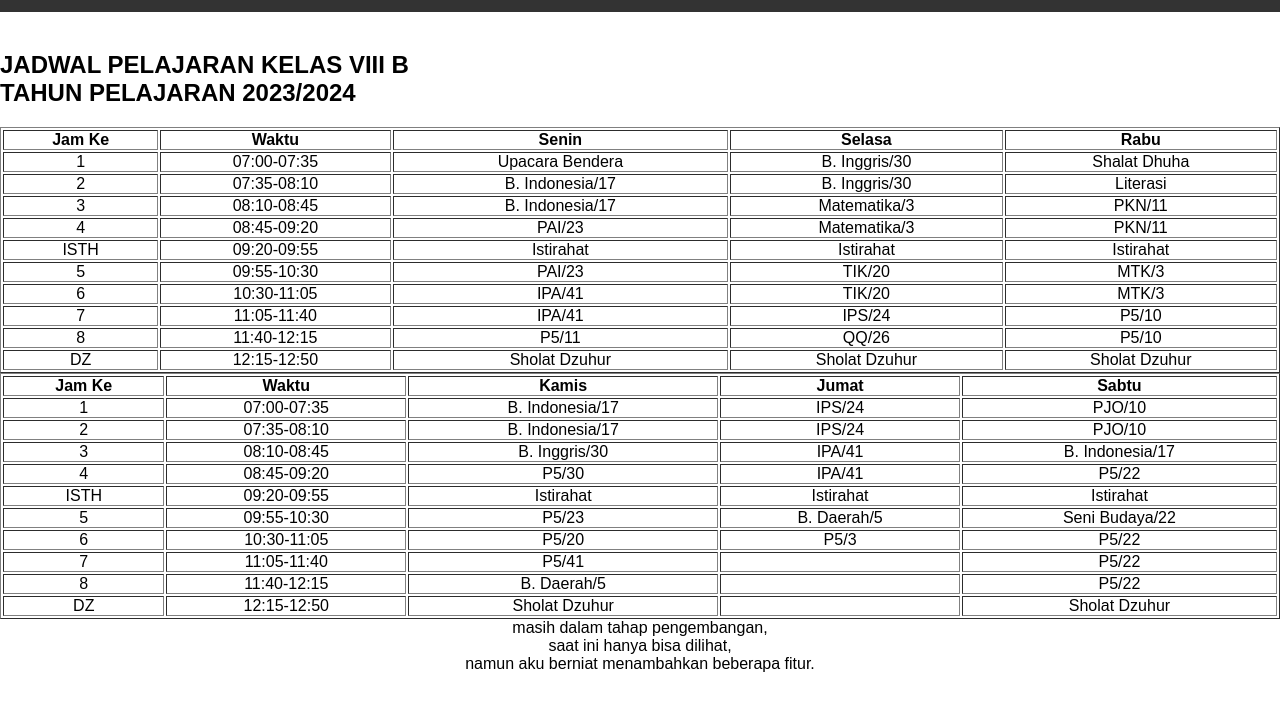
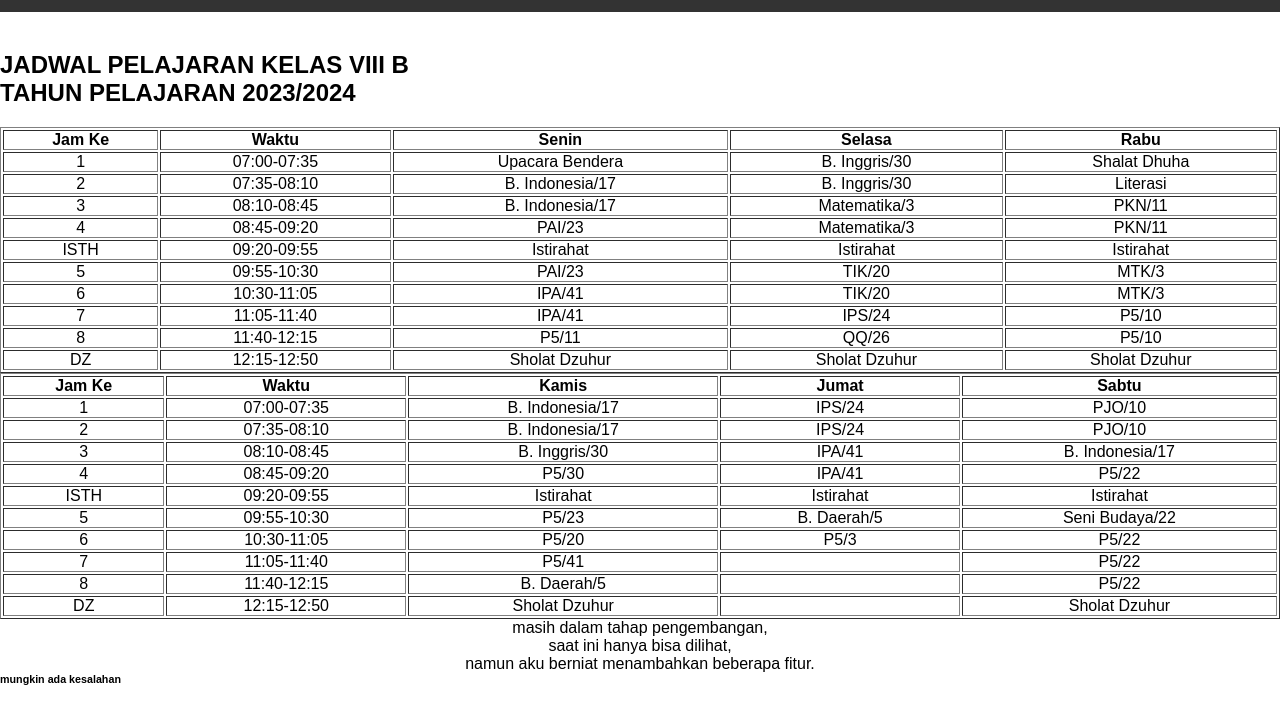
Before and after one commit to Falgunu-tempest/Falgunu-tempest-jwdl.github.io, a plain HTML site: page index.html in a window 1280 px wide. Shown: the part 39-762 px from the top of the page. Drawn offline with Linux system fonts and the light colour scheme.

Commit message:
Update index.html

```diff
--- a/index.html
+++ b/index.html
@@ -198,6 +198,7 @@
 
   <P>masih dalam tahap pengembangan,<br> saat ini hanya bisa dilihat,<br> namun aku berniat menambahkan beberapa fitur.
   </P>
+  <h6>mungkin ada kesalahan</h6>
 </body>
 
             </html>
```
